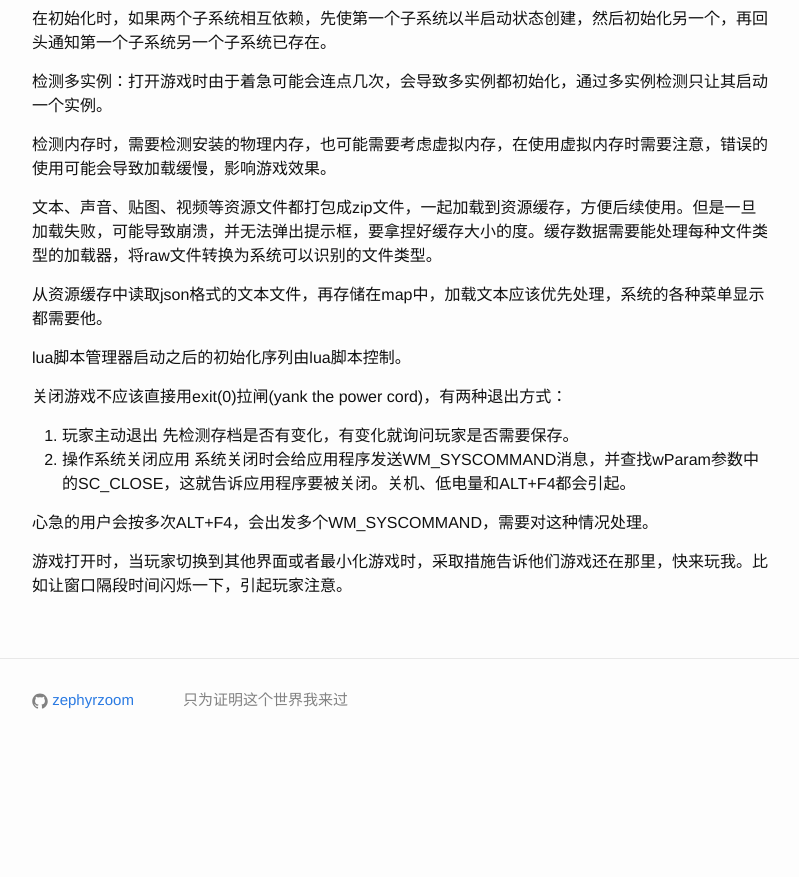
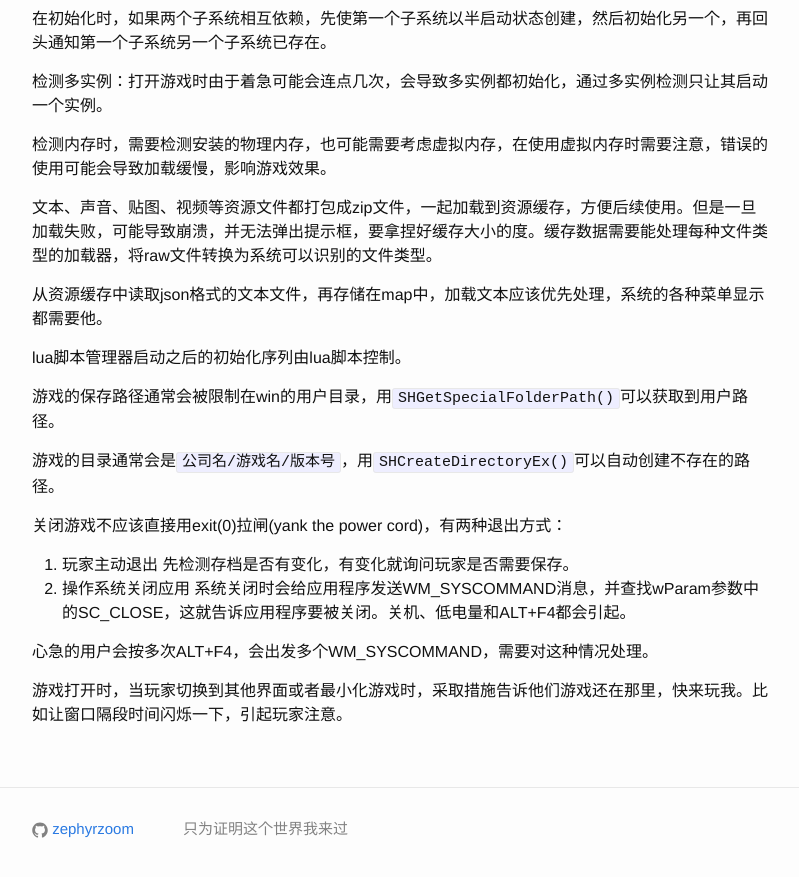
Before and after one commit to zephyrzoom/zephyrzoom.github.io, a Jekyll site: the page built from _posts/2017-09-09-game-coding.md, in a window 1280 px wide and 900 px high, scrolled down 4035 px. Shown: the top 877 px of the window, without its empty margins (238-1037 px from the left). Built offline with Jekyll 4.4.1, drawn with Linux system fonts in a browser that asks for light colours; comment, search, counter and statistics services are not loaded; before the commit the page ends 4806 px from its top, so only the background shows below that.

Commit message:
update game coding

```diff
--- a/_posts/2017-09-09-game-coding.md
+++ b/_posts/2017-09-09-game-coding.md
@@ -120,6 +120,10 @@ Game application Layer是入口点，应该是一个全局单利对象，而且
 
 lua脚本管理器启动之后的初始化序列由lua脚本控制。
 
+游戏的保存路径通常会被限制在win的用户目录，用`SHGetSpecialFolderPath()`可以获取到用户路径。
+
+游戏的目录通常会是`公司名/游戏名/版本号`，用`SHCreateDirectoryEx()`可以自动创建不存在的路径。
+
 关闭游戏不应该直接用exit(0)拉闸(yank the power cord)，有两种退出方式：
 1. 玩家主动退出
 先检测存档是否有变化，有变化就询问玩家是否需要保存。
```
